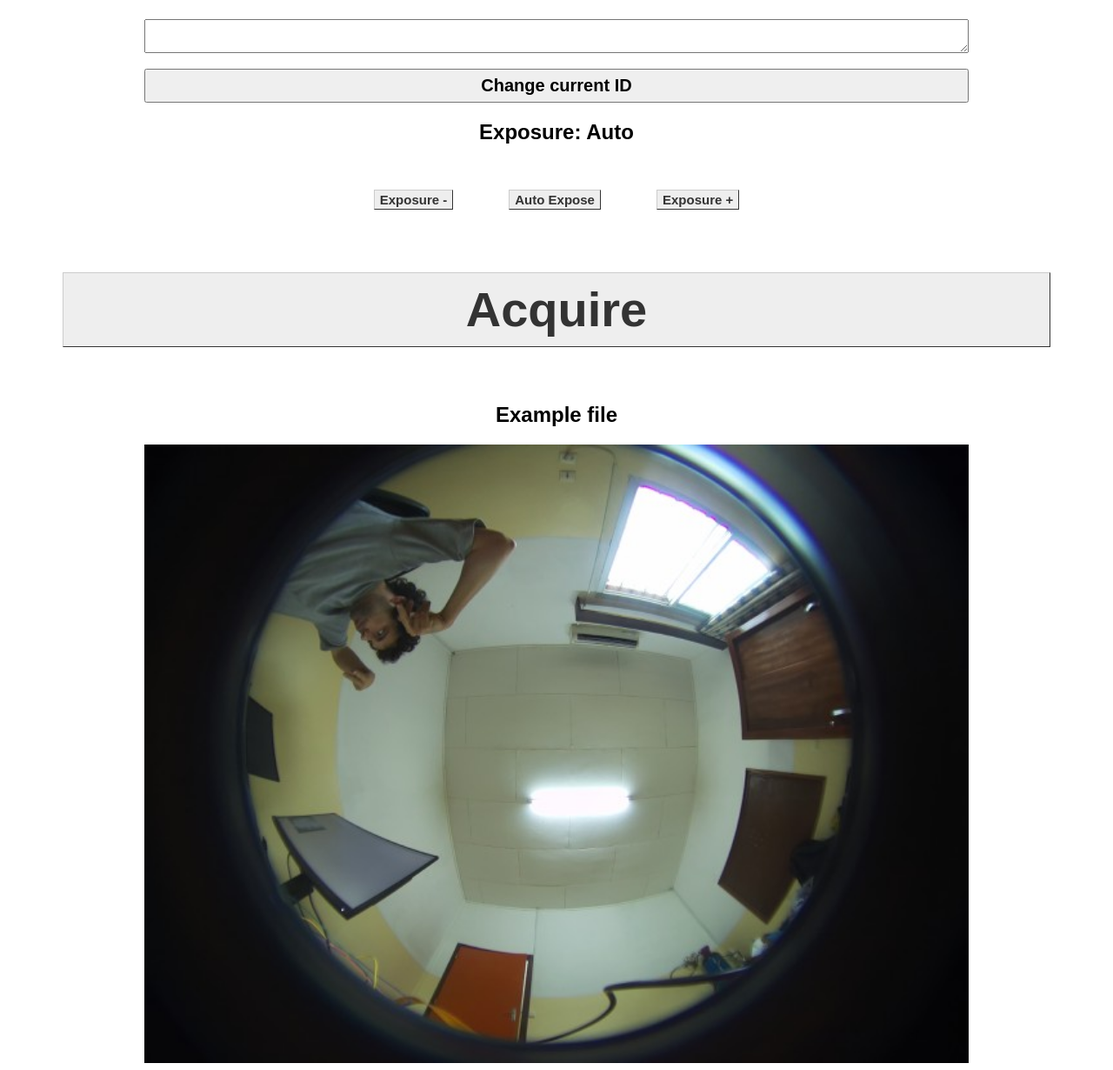
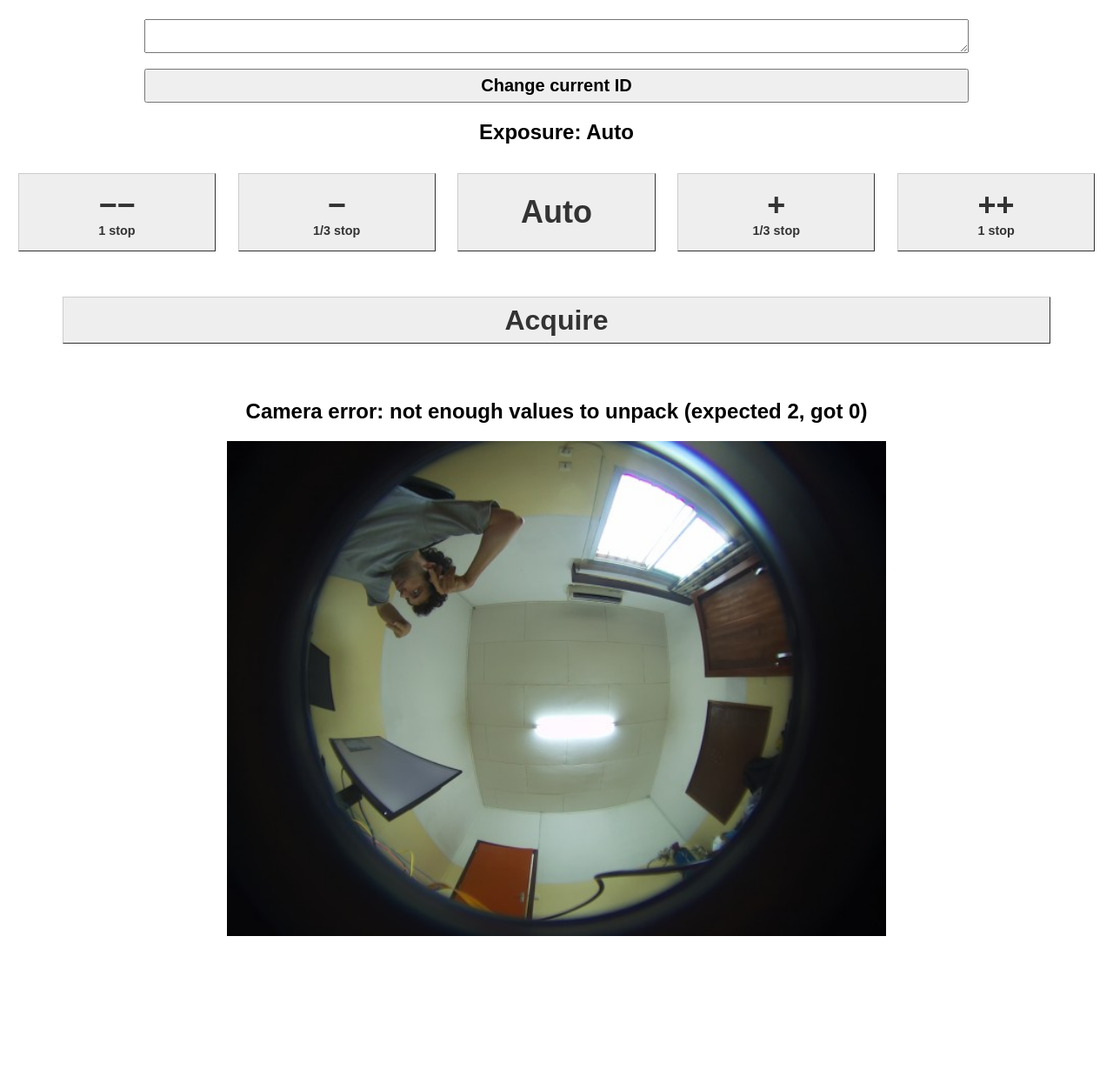
Before and after one commit to ivancornut/Cano-pi-imager, a Flask app: page / in a window 1280 px wide. Shown: the part 289-1519 px from the top of the page at 87% size. After the commit the page ends 1365 px from the top, so only its background shows below. Run offline with Flask 3, Linux system fonts and the light colour scheme.

Commit message:
Changes to design

```diff
--- a/app.py
+++ b/app.py
@@ -1,7 +1,10 @@
 from flask import Flask, render_template, redirect, request
-from picamera2 import Picamera2, Preview
-import datetime
+from picamera2 import Picamera2
+from PIL import Image
 from gpiozero import LED
+import os
+import re
+import threading
 import time
 
 green_led = LED(27)
@@ -11,34 +14,135 @@ picam2 = Picamera2()
 
 app = Flask(__name__)
 
+BASE_DIR = os.path.dirname(os.path.abspath(__file__))
+PICTURES_DIR = os.path.join(BASE_DIR, "pictures") # full resolution hemispherical pictures
+PREVIEW_DIR = os.path.join(BASE_DIR, "static", "pictures") # small images shown on the webpage
+os.makedirs(PICTURES_DIR, exist_ok=True)
+os.makedirs(PREVIEW_DIR, exist_ok=True)
+
+FULL_SIZE = (4056, 3040) # HQ camera full resolution
+PREVIEW_SIZE = (1014, 760) # downscaled whole image for the webpage
+FOCUS_CROP = 400 # side (in full resolution pixels) of the centre crop used to check focus
+
+# exposure steps: 3 steps per stop means each click changes brightness by ~26 %,
+# which is perceived as an even (linear) change. Set to 1 for full stops (x2 / /2).
+STEPS_PER_STOP = 3
+MIN_EXPOSURE = 100 # us
+MAX_EXPOSURE = 200000000 # us (200 s)
+
+# only one camera operation at a time (double taps / several phones)
+camera_lock = threading.Lock()
+
 # dictionnary that can be used to pass global variables
 # since it is mutable python data structure
-pic = {'image_link':"static/pictures/example.jpeg",
-'picture_string':"Example file"}
+pic = {'image_link': "static/pictures/example.jpeg",
+	'focus_link': None,
+	'picture_string': "Example file"}
 
-status = {'Current_data_id':'Farmer-Bloc-Trat-ID'}
+status = {'Current_data_id': 'Farmer-Bloc-Trat-ID'}
 
-# exposure settings: None means auto, otherwise manual
-exposure = {'ExposureTime': None, 'AnalogueGain': None}
+# exposure settings: ExposureTime None means auto, otherwise manual.
+# BaseExposure is the value found by auto exposure, Steps the offset from it.
+exposure = {'ExposureTime': None, 'AnalogueGain': None, 'BaseExposure': None, 'Steps': 0}
+
+def sanitize_id(text):
+	"""Make the ID safe to use in a file name (no slashes, newlines, spaces...)."""
+	text = (text or "").strip()
+	text = re.sub(r'[^A-Za-z0-9._-]+', '-', text).strip('-.')
+	return text or "no-ID"
+
+def ev_string():
+	"""Human readable exposure offset relative to auto, e.g. '+2/3 EV'."""
+	steps = exposure['Steps']
+	if steps == 0:
+		return "0 EV"
+	sign = "+" if steps > 0 else "-"
+	whole, rest = divmod(abs(steps), STEPS_PER_STOP)
+	parts = []
+	if whole:
+		parts.append(str(whole))
+	if rest:
+		parts.append(str(rest) + "/" + str(STEPS_PER_STOP))
+	return sign + " ".join(parts) + " EV"
+
+def exposure_controls():
+	"""Camera controls matching the current exposure settings."""
+	if exposure['ExposureTime'] is None:
+		return {"AeEnable": True}
+	return {"AeEnable": False,
+		"ExposureTime": int(exposure['ExposureTime']),
+		"AnalogueGain": exposure['AnalogueGain']}
+
+def capture(save_path=None):
+	"""Capture one full resolution frame with the current exposure settings.
+	Optionally save it to save_path, then write the downscaled preview and the
+	centre focus crop for the webpage. Returns the frame metadata."""
+	controls = exposure_controls()
+	config = picam2.create_still_configuration(main={"size": FULL_SIZE}, controls=controls)
+	picam2.configure(config)
+	picam2.start()
+	try:
+		# auto exposure needs time to converge, manual settings are applied at start
+		time.sleep(2 if controls["AeEnable"] else 1)
+		req = picam2.capture_request()
+		try:
+			if save_path is not None:
+				req.save("main", save_path) # full resolution file
+			metadata = req.get_metadata()
+			img = req.make_image("main")
+		finally:
+			req.release()
+	finally:
+		picam2.stop()
+
+	# whole image, downscaled
+	img.resize(PREVIEW_SIZE, Image.BILINEAR).save(os.path.join(PREVIEW_DIR, "temp.jpeg"), quality=85)
+	# centre crop at full resolution (1:1 pixels) to check focus
+	w, h = img.size
+	left, top = (w - FOCUS_CROP) // 2, (h - FOCUS_CROP) // 2
+	img.crop((left, top, left + FOCUS_CROP, top + FOCUS_CROP)).save(
+		os.path.join(PREVIEW_DIR, "focus.jpeg"), quality=92)
+
+	# version query string so the browser does not show a cached old image
+	v = str(int(time.time() * 1000))
+	pic['image_link'] = "static/pictures/temp.jpeg?v=" + v
+	pic['focus_link'] = "static/pictures/focus.jpeg?v=" + v
+	return metadata
+
+def run_camera(func):
+	"""Run func while holding the camera lock. Returns False if the camera was busy."""
+	if not camera_lock.acquire(blocking=False):
+		pic['picture_string'] = "Camera busy, please wait and retry"
+		return False
+	try:
+		func()
+	except Exception as e:
+		print("Camera error:", repr(e))
+		pic['picture_string'] = "Camera error: " + str(e)
+	finally:
+		camera_lock.release()
+	return True
 
 @app.route('/', methods=['GET', 'POST'])
 def index():
 	# Main page
+	if request.method == 'POST':
+		# Retrieve the text from the textarea
+		status['Current_data_id'] = sanitize_id(request.form.get('textarea'))
+		# Print the text in terminal for verification
+		print(status['Current_data_id'])
+		return redirect('/')
+
 	timeString = time.strftime("%Y-%m-%d %H:%M") # display currenttime on mainpage
 	if exposure['ExposureTime'] is None:
 		exp_str = "Auto"
 	else:
-		exp_str = str(exposure['ExposureTime']) + " us, gain " + str(round(exposure['AnalogueGain'], 1))
-	templateData = {'title' : 'Camera', 'time': timeString,
-	'picture':pic['picture_string'], 'ImageLink':pic['image_link'],
-	'current_id':status['Current_data_id'], 'exposure_info': exp_str}
-
-	if request.method == 'POST':
-		# Retrieve the text from the textarea
-		status['Current_data_id'] = request.form.get('textarea')
-		# Print the text in terminal for verification
-		print(status['Current_data_id'])
-		return redirect('/')
+		exp_str = (ev_string() + " (" + str(int(exposure['ExposureTime'])) + " us, gain "
+			+ str(round(exposure['AnalogueGain'], 1)) + ")")
+	templateData = {'title': 'Camera', 'time': timeString,
+		'picture': pic['picture_string'], 'ImageLink': pic['image_link'],
+		'FocusLink': pic['focus_link'],
+		'current_id': status['Current_data_id'], 'exposure_info': exp_str}
 
 	return render_template('index.html', **templateData)
 
@@ -51,87 +155,73 @@ def action(deviceName, action):
 		elif action == 'off':
 			led.off()
 	if deviceName == 'Camera':
-		led = red_led
 		if action == 'take':
-			led.on() # turn on red led
-			# setup the camera configurations
-			main_cam_config = picam2.create_still_configuration(main={"size":(4056,3040)}) # hires config
-			disp_cam_config = picam2.create_still_configuration(main={"size":(640,480)}) # lores config
-			# start with main configuration
-			picam2.configure(main_cam_config)
-			picam2.start()
-			# apply manual exposure if set
-			if exposure['ExposureTime'] is not None:
-				picam2.set_controls({"AeEnable": False,
-					"ExposureTime": exposure['ExposureTime'],
-					"AnalogueGain": exposure['AnalogueGain']})
-			time.sleep(2) # let exposure settle
-			dt = time.strftime("%d-%m-%y_%H-%M-%S") # get current RPi time
-			picam2.capture_file("pictures/hemisph_"+status['Current_data_id']+"_"+dt+".jpeg") # capture full resolution file
-			picam2.switch_mode(disp_cam_config) # switch to lores for display on webpage
-			if exposure['ExposureTime'] is not None:
-				picam2.set_controls({"AeEnable": False,
-					"ExposureTime": exposure['ExposureTime'],
-					"AnalogueGain": exposure['AnalogueGain']})
-				time.sleep(2)
-			picam2.capture_file("static/pictures/temp.jpeg") # capture lores file for preview
-			picam2.stop()
-
-			pic['image_link'] = "static/pictures/temp.jpeg" # link so main page can display image
-			pic['picture_string'] = "Acquired picture at: " + dt
-
-			led.off() # turn off red led
+			def take():
+				red_led.on() # turn on red led
+				try:
+					dt = time.strftime("%d-%m-%y_%H-%M-%S") # get current RPi time
+					path = os.path.join(PICTURES_DIR, "hemisph_" + status['Current_data_id'] + "_" + dt + ".jpeg")
+					capture(save_path=path) # full resolution file + previews from the same frame
+					pic['picture_string'] = "Acquired picture at: " + dt
+				finally:
+					red_led.off() # turn off red led
+			run_camera(take)
 	return redirect('/') # go back to main page
 
-def capture_exposure_preview():
-	"""Capture a low-res preview with current exposure settings and update pic dict."""
-	disp_cam_config = picam2.create_still_configuration(main={"size":(640,480)})
-	picam2.configure(disp_cam_config)
-	picam2.start()
-	if exposure['ExposureTime'] is not None:
-		picam2.set_controls({"AeEnable": False,
-			"ExposureTime": exposure['ExposureTime'],
-			"AnalogueGain": exposure['AnalogueGain']})
-	else:
-		picam2.set_controls({"AeEnable": True})
-	time.sleep(2) # let exposure settle
-	picam2.capture_file("static/pictures/temp.jpeg")
-	metadata = picam2.capture_metadata()
-	picam2.stop()
-	pic['image_link'] = "static/pictures/temp.jpeg"
-	return metadata
+def set_exposure_steps(steps):
+	"""Apply an exposure offset (in 1/STEPS_PER_STOP stops) from the auto value."""
+	base = exposure['BaseExposure']
+	value = base * 2 ** (steps / STEPS_PER_STOP)
+	if value > MAX_EXPOSURE or value < MIN_EXPOSURE:
+		return # limit reached, keep current setting
+	exposure['Steps'] = steps
+	exposure['ExposureTime'] = int(round(value))
 
 @app.route('/exposure/auto')
 def exposure_auto():
 	"""Take a preview with auto exposure and store the resulting settings."""
-	exposure['ExposureTime'] = None
-	exposure['AnalogueGain'] = None
-	metadata = capture_exposure_preview()
-	# extract auto exposure result and store for future manual use
-	exposure['ExposureTime'] = metadata['ExposureTime']
-	exposure['AnalogueGain'] = metadata['AnalogueGain']
-	pic['picture_string'] = "Auto exposure: " + str(exposure['ExposureTime']) + " us"
+	def auto():
+		exposure['ExposureTime'] = None
+		exposure['AnalogueGain'] = None
+		exposure['Steps'] = 0
+		metadata = capture()
+		# extract auto exposure result and store for future manual use
+		exposure['ExposureTime'] = metadata['ExposureTime']
+		exposure['AnalogueGain'] = metadata['AnalogueGain']
+		exposure['BaseExposure'] = metadata['ExposureTime']
+		pic['picture_string'] = "Auto exposure: " + str(exposure['ExposureTime']) + " us"
+	run_camera(auto)
+	return redirect('/')
+
+def change_exposure(delta):
+	if exposure['ExposureTime'] is None:
+		return exposure_auto()
+	def step():
+		set_exposure_steps(exposure['Steps'] + delta)
+		capture()
+		pic['picture_string'] = "Exposure " + ev_string() + ": " + str(exposure['ExposureTime']) + " us"
+	run_camera(step)
 	return redirect('/')
 
 @app.route('/exposure/increase')
 def exposure_increase():
-	"""Double the exposure time (1 stop brighter)."""
-	if exposure['ExposureTime'] is None:
-		return redirect('/exposure/auto')
-	exposure['ExposureTime'] = min(exposure['ExposureTime'] * 2, 200000000) # cap at 200s
-	capture_exposure_preview()
-	pic['picture_string'] = "Exposure: " + str(exposure['ExposureTime']) + " us"
-	return redirect('/')
+	"""One step brighter (1/STEPS_PER_STOP stop)."""
+	return change_exposure(+1)
 
 @app.route('/exposure/decrease')
 def exposure_decrease():
-	"""Halve the exposure time (1 stop darker)."""
-	if exposure['ExposureTime'] is None:
-		return redirect('/exposure/auto')
-	exposure['ExposureTime'] = max(exposure['ExposureTime'] // 2, 1) # min 1 us
-	capture_exposure_preview()
-	pic['picture_string'] = "Exposure: " + str(exposure['ExposureTime']) + " us"
-	return redirect('/')
+	"""One step darker (1/STEPS_PER_STOP stop)."""
+	return change_exposure(-1)
+
+@app.route('/exposure/increase_big')
+def exposure_increase_big():
+	"""One full stop brighter (x2)."""
+	return change_exposure(+STEPS_PER_STOP)
+
+@app.route('/exposure/decrease_big')
+def exposure_decrease_big():
+	"""One full stop darker (/2)."""
+	return change_exposure(-STEPS_PER_STOP)
 
 if __name__ == '__main__':
 	app.run(debug = False, host='0.0.0.0', port = 80) # 80 for direct http access
--- a/static/index.css
+++ b/static/index.css
@@ -40,8 +40,8 @@ div{
   display: flex;
   justify-content: center;
   align-items: center;
-  font: bold 7vh Arial;
-  height: 10vh;
+  font: bold 4vh Arial;
+  height: 6vh;
   text-decoration: none;
   background-color: #EEEEEE;
   color: #333333;
@@ -54,6 +54,30 @@ div{
   border-left: 1px solid #CCCCCC;
 }
 
+.exp_button {
+  display: flex;
+  justify-content: center;
+  align-items: center;
+  flex-direction: column;
+  flex: 1;
+  font: bold 4.5vh Arial;
+  min-height: 9vh;
+  text-decoration: none;
+  text-align: center;
+  background-color: #EEEEEE;
+  color: #333333;
+  padding: 1vh 2vw;
+  border-top: 1px solid #CCCCCC;
+  border-right: 1px solid #333333;
+  border-bottom: 1px solid #333333;
+  border-left: 1px solid #CCCCCC;
+  margin: 1vw;
+}
+
+.exp_button small {
+  font: bold 1.8vh Arial;
+}
+
 .id_bttn{
   font: bold 2.5vh Arial;
   display: flex;
@@ -64,9 +88,29 @@ div{
 }
 
 
+.preview{
+  flex-wrap: wrap;
+  align-items: flex-start;
+  gap: 2vw;
+}
+
 .disp_img{
   display: block;
-  margin-left: auto;
-  margin-right: auto;
-  width: 75%;
+  width: 60%;
+  min-width: 280px;
 }
+
+.focus{
+  margin: 0;
+  width: 30%;
+  min-width: 180px;
+  font: bold 2vh Arial;
+  text-align: center;
+}
+
+.focus_img{
+  display: block;
+  width: 100%;
+  border: 2px solid #333333;
+  image-rendering: pixelated;
+}
--- a/templates/index.html
+++ b/templates/index.html
@@ -27,15 +27,25 @@
 
 		<h2>Exposure: {{ exposure_info }}</h2>
 		<div>
-			<a href="/exposure/decrease" class="button">Exposure -</a>
-			<a href="/exposure/auto" class="button">Auto Expose</a>
-			<a href="/exposure/increase" class="button">Exposure +</a>
+			<a href="/exposure/decrease_big" class="exp_button">&minus;&minus;<br><small>1 stop</small></a>
+			<a href="/exposure/decrease" class="exp_button">&minus;<br><small>1/3 stop</small></a>
+			<a href="/exposure/auto" class="exp_button">Auto</a>
+			<a href="/exposure/increase" class="exp_button">+<br><small>1/3 stop</small></a>
+			<a href="/exposure/increase_big" class="exp_button">++<br><small>1 stop</small></a>
 		</div>
 
 		<a href="/Camera/take" class="take_button">Acquire</a>
 
 		<h2> {{ picture }}</h2>
-		<img src={{ ImageLink }} class = "disp_img" alt="Picture">
+		<div class="preview">
+			<img src="{{ ImageLink }}" class="disp_img" alt="Picture">
+			{% if FocusLink %}
+			<figure class="focus">
+				<img src="{{ FocusLink }}" class="focus_img" alt="Centre crop">
+				<figcaption>Centre 1:1 (focus check)</figcaption>
+			</figure>
+			{% endif %}
+		</div>
 
 	</body>
 </html>
```
